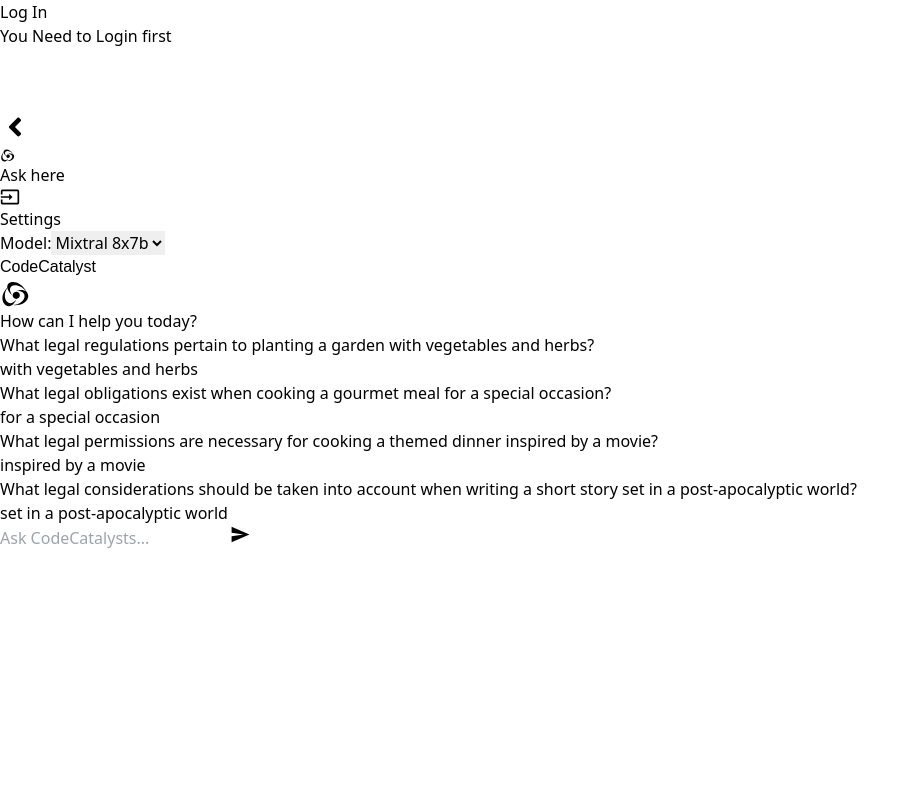
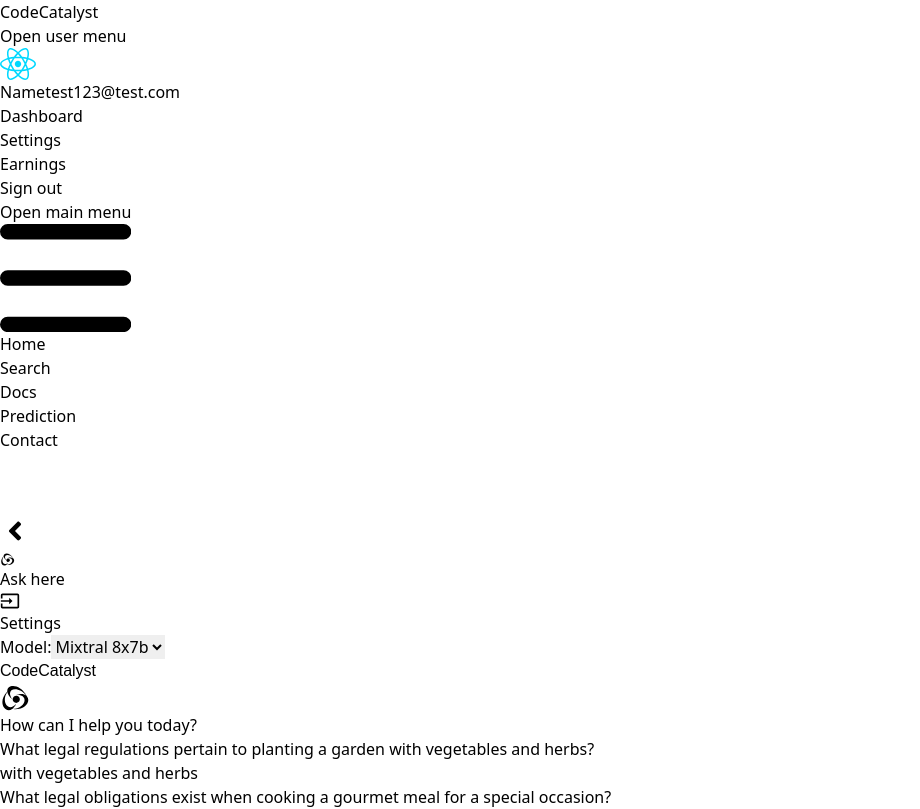
Before and after one commit to bhargav2402/legal_assistant, a React (Vite) app in the folder frontend/: page / in a window 1280 px wide. Shown: the top 809 px of the page, without its empty margins (0-920 px from the left). Built offline with nearby package versions, Linux system fonts and the light colour scheme.

Commit message:
Removed Auth0

```diff
--- a/frontend/package.json
+++ b/frontend/package.json
@@ -10,8 +10,6 @@
     "preview": "vite preview"
   },
   "dependencies": {
-    "@auth0/auth0-react": "^2.2.4",
-    "@auth0/auth0-spa-js": "^2.1.3",
     "@google-cloud/translate": "^8.1.0",
     "axios": "^1.6.8",
     "framer-motion": "^11.0.20",
--- a/frontend/src/AppRoutes.jsx
+++ b/frontend/src/AppRoutes.jsx
@@ -1,37 +1,21 @@
 import React, { useEffect } from "react";
 import { Routes, Route } from "react-router-dom";
 import ErrorPage from "./ErrorPage";
-import Login from "./Login/Login";
+// import Login from "./Login/Login";
 import Docs from "./components/Docs";
 import Navbar from "./components/Navbar";
-import { useAuth0 } from "@auth0/auth0-react";
-import Loading from "./components/Loading";
 import Search from "./Search";
 import PredictionComponent from "./components/Prediction";
 import ChatPage from "./ChatPage";
 
 const AppRoutes = () => {
-	const { isLoading } = useAuth0();
-
-	useEffect(() => {
-		const checkLoadingStatus = () => {
-			if (isLoading) {
-				setTimeout(checkLoadingStatus, 10);
-			}
-		};
-
-		if (isLoading) {
-			checkLoadingStatus();
-		}
-	}, [isLoading]);
-
-	return !isLoading ? (
+	return (
 		<>
 			<Navbar />
 			<Routes>
 				<Route path="/" element={<ChatPage />} />
-				<Route path="/login" element={<Login />} />
-				<Route path="/login2" element={<Login />} />
+				{/* <Route path="/login" element={<Login />} /> */}
+				{/* <Route path="/login2" element={<Login />} /> */}
 
 				<Route path="/docs" element={<Docs />} />
 				<Route path="/search" element={<Search />} />
@@ -42,8 +26,6 @@
 				<Route path="*" element={<ErrorPage />} />
 			</Routes>
 		</>
-	) : (
-		<Loading />
 	);
 };
 
--- a/frontend/src/components/Navbar.jsx
+++ b/frontend/src/components/Navbar.jsx
@@ -1,34 +1,7 @@
 import React from "react";
 import { Link } from "react-router-dom";
-import { useAuth0 } from "@auth0/auth0-react";
-
+import svg from "../assets/react.svg";
 const Navbar = () => {
-	const { user, isAuthenticated, isLoading } = useAuth0();
-
-	if (isLoading) {
-		return <div>Loading ...</div>;
-	}
-
-	if (!isAuthenticated) {
-		return (
-			<div className="flex justify-center items-center">
-				{!isAuthenticated && (
-					<div className="inline-block">
-						<Link
-							to="/login"
-							className="bg-blue-500 hover:bg-blue-700 text-white font-bold py-2 px-4 rounded"
-						>
-							Log In
-						</Link>
-						<h1 className="inline-block ml-2">
-							You Need to Login first
-						</h1>
-					</div>
-				)}
-			</div>
-		);
-	}
-
 	return (
 		<nav className="navbar bg-gray-800 text-white w-full fixed top-0 z-50">
 			<div>
@@ -54,9 +27,9 @@
 								<span className="sr-only">Open user menu</span>
 								<img
 									className="w-8 h-8 rounded-full"
-									src={user.picture}
+									src={svg}
 									referrerPolicy="no-referrer"
-									alt={user.name}
+									alt="Name"
 								/>
 							</button>
 							{/* Dropdown menu */}
@@ -66,10 +39,10 @@
 							>
 								<div className="px-4 py-3">
 									<span className="block text-sm text-gray-900 dark:text-white">
-										{user.name}
+										{"Name"}
 									</span>
 									<span className="block text-sm text-gray-500 truncate dark:text-gray-400">
-										{user.email}
+										{"test123@test.com"}
 									</span>
 								</div>
 								<ul
--- a/frontend/src/main.jsx
+++ b/frontend/src/main.jsx
@@ -1,5 +1,5 @@
 import React from "react";
-import { Auth0Provider } from "@auth0/auth0-react";
+// import { Auth0Provider } from "@auth0/auth0-react";
 import { BrowserRouter as Router } from "react-router-dom";
 import { createRoot } from "react-dom/client";
 import AppRoutes from "./AppRoutes";
@@ -7,17 +7,17 @@
 
 const AppWrapper = () => {
 	return (
-		<Auth0Provider
-			domain={"dev-5jmtzlok7krwi77v.us.auth0.com"}
-			clientId={"vzUywLFt1sPUkg5mDeEplCLkbVW7cz83"}
-			authorizationParams={{
-				redirect_uri: window.location.origin,
-			}}
-		>
-			<Router>
-				<AppRoutes />
-			</Router>
-		</Auth0Provider>
+		// <Auth0Provider
+		// 	domain={"dev-5jmtzlok7krwi77v.us.auth0.com"}
+		// 	clientId={"vzUywLFt1sPUkg5mDeEplCLkbVW7cz83"}
+		// 	authorizationParams={{
+		// 		redirect_uri: window.location.origin,
+		// 	}}
+		// >
+		<Router>
+			<AppRoutes />
+		</Router>
+		// </Auth0Provider>
 	);
 };
 
```
